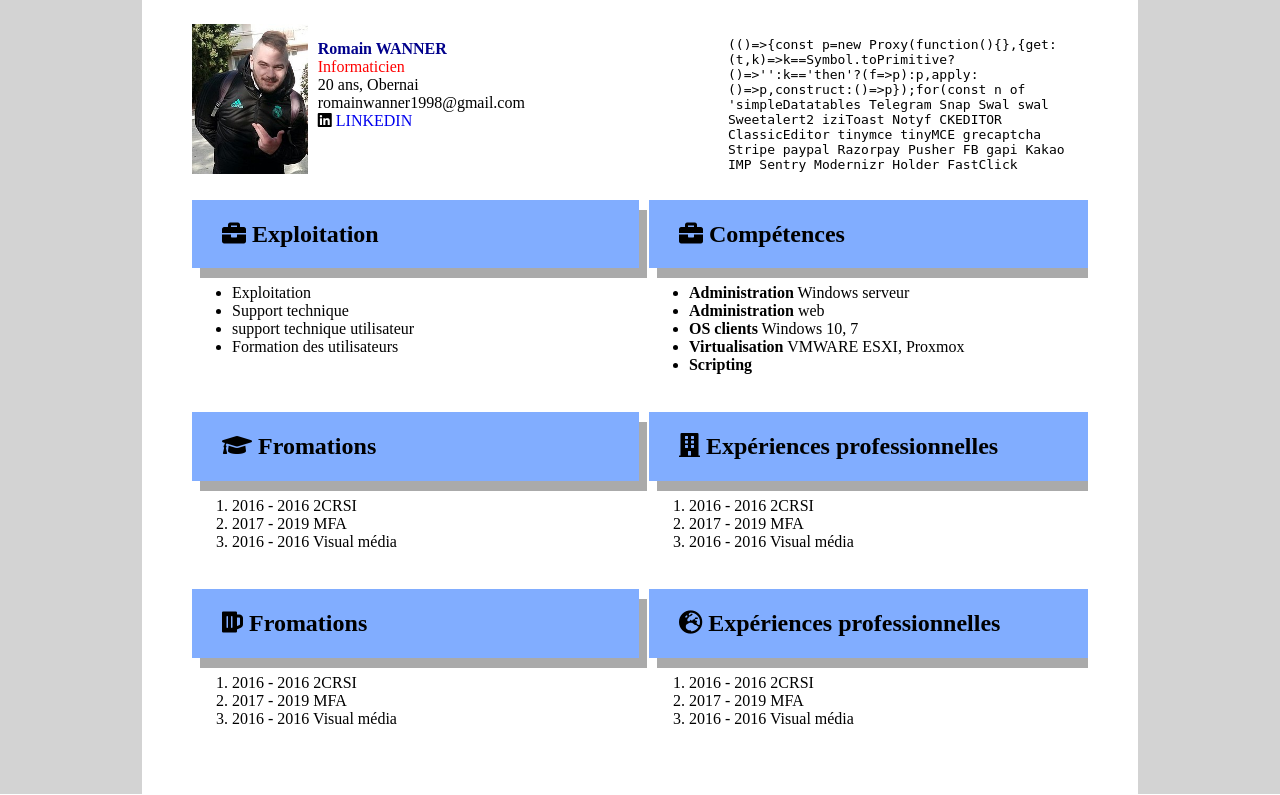
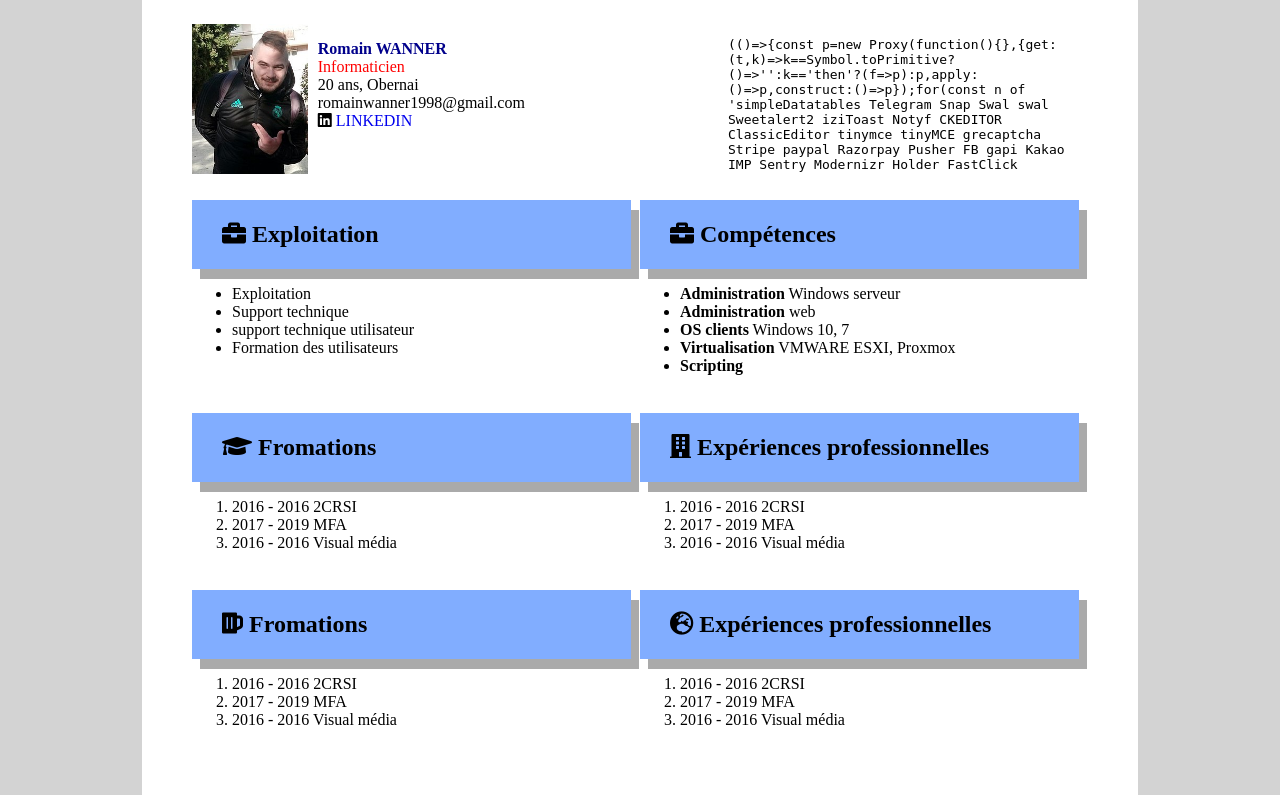
Before and after one commit to romain350/CESI-HTML, a PHP site: page / in a window 1280 px wide. Shown: the part 177-972 px from the top of the page. Run offline with PHP 8.4, Linux system fonts and the light colour scheme; some libraries are stand-ins or nearby versions.

Commit message:
Update style.css

```diff
--- a/CSSFINAL/style.css
+++ b/CSSFINAL/style.css
@@ -20,12 +20,16 @@ body{
 	border: solid 1px;
 }
 
+.bloc-titre h2{
+	margin-left: 30px;
+}
+
 .bloc-titre{
     background-color: #81adff;
-    padding: 1px 0px 1px 30px;
+    padding: 1px 0px 1px 0px;
     margin: 5% 0px 5px 0px;
     box-shadow: 8px 10px 0px #aaa;
-    width: 95%;
+    width: 98%;
 }
 /* ----- CONTENUE ----- */
 a, a:hover {
@@ -52,11 +56,11 @@ a, a:hover {
 .bloc-right{
 	float: right;
 	display: block;
-	width: 49%;
+	width: 50%;
 }
 
 .bloc-left{
 	float: left;
 	display: block;
-    width: 49%;
+    width: 50%;
 }
```
